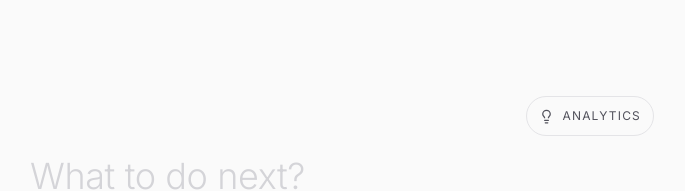
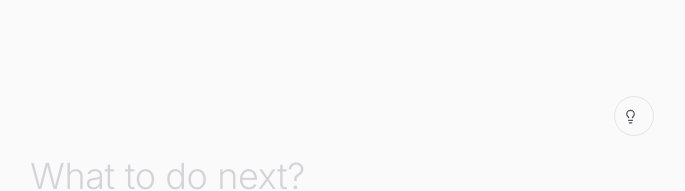
Before and after one commit to mingzhangyang/ZenDo, a React (Vite) app: page / in a window 1280 px wide. Shown: the top 191 px of the page, without its empty margins (298-983 px from the left). Built offline with nearby package versions, Linux system fonts and the light colour scheme.

Commit message:
feat: Enhance analytics button with improved hover and focus animations

```diff
--- a/src/App.tsx
+++ b/src/App.tsx
@@ -591,11 +591,13 @@ export default function App() {
           <div className="flex justify-end mb-5">
             <button
               onClick={() => setViewMode('analytics')}
-              className="h-10 px-3 rounded-full border border-zinc-200 hover:border-zinc-400 text-zinc-600 hover:text-zinc-900 transition-colors inline-flex items-center gap-2"
+              className="group h-10 w-10 hover:w-36 focus-visible:w-36 rounded-full border border-zinc-200 hover:border-zinc-400 text-zinc-600 hover:text-zinc-900 inline-flex items-center justify-center hover:justify-start focus-visible:justify-start gap-2 overflow-hidden px-0 hover:px-3 focus-visible:px-3 transition-all duration-300"
               aria-label={t.analytics}
             >
-              <Lightbulb size={15} />
-              <span className="text-xs uppercase tracking-widest">{t.analytics}</span>
+              <Lightbulb size={15} className="shrink-0" />
+              <span className="text-xs uppercase tracking-widest whitespace-nowrap max-w-0 opacity-0 -translate-x-1 group-hover:max-w-24 group-hover:opacity-100 group-hover:translate-x-0 group-focus-visible:max-w-24 group-focus-visible:opacity-100 group-focus-visible:translate-x-0 transition-all duration-300">
+                {t.analytics}
+              </span>
             </button>
           </div>
         )}
```
